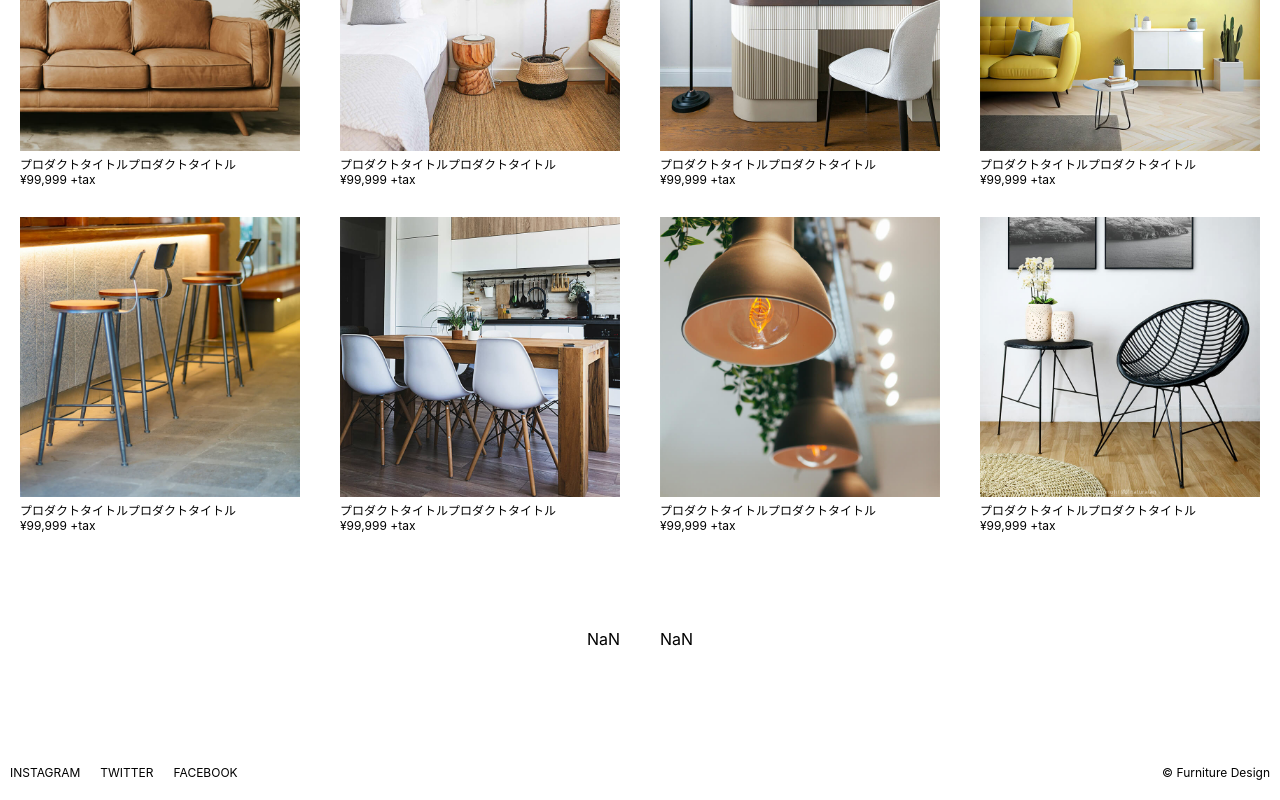
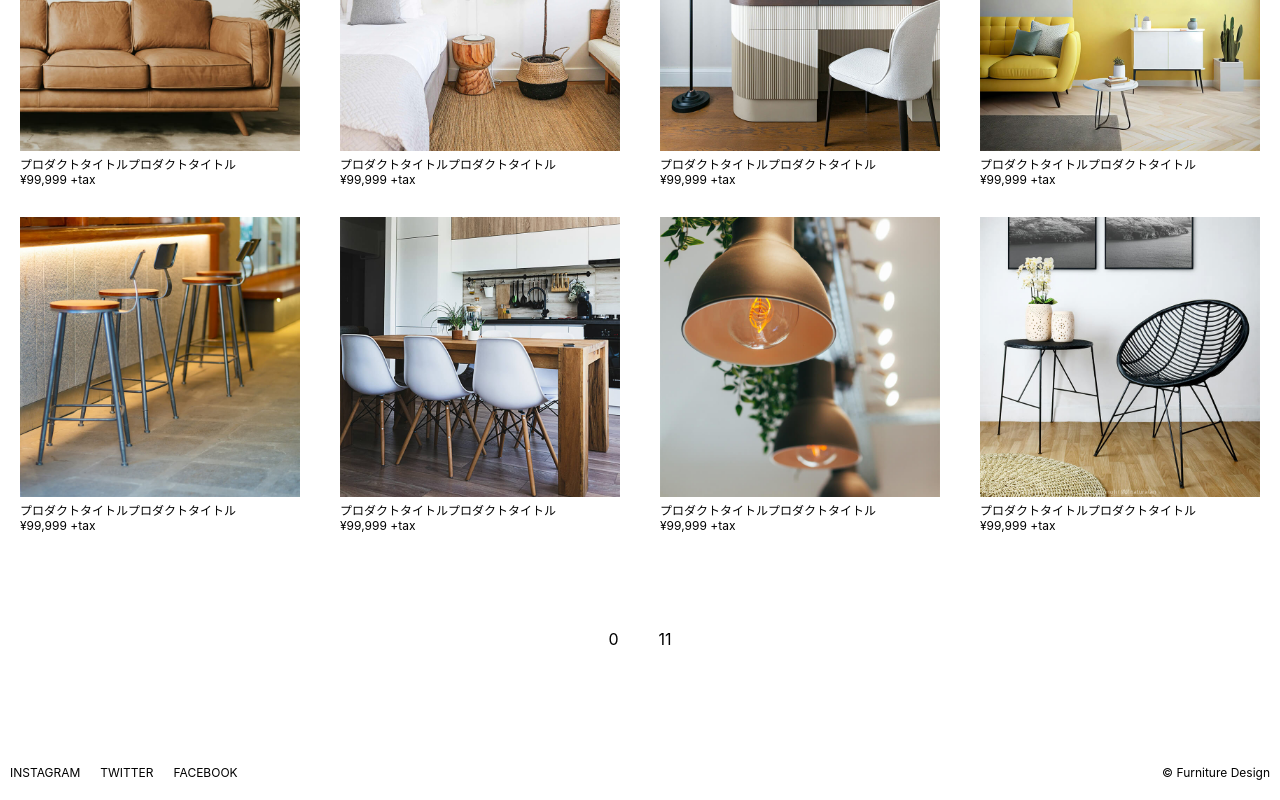
Before and after one commit to gp-kobayashi/mosya4-react, a Next.js app: page /products/1 in a window 1280 px wide. Shown: the part 611-1411 px from the top of the page. Built offline with nearby package versions, Linux system fonts and the light colour scheme.

Commit message:
[Q]数値の計算がうまくいかない

```diff
--- a/components/PageLink.js
+++ b/components/PageLink.js
@@ -5,14 +5,14 @@ export function PageLink(props) {
 
   const ITEMS = props.ITEMS;
   const nowPage =props.PAGE;
-  const lastPage = Math.ceil(ITEMS.length / 12);
+  const lastPage = Math.ceil(ITEMS / 12);
 
   const nextPage = nowPage + 1;
   if (nowPage == lastPage) {
     nextPage - 1;
   };
   const backPage = nowPage - 1;
-  if (nowPage == 1) {
+  if (backPage == 0) {
     backPage + 1;
   };
 
--- a/pages/products/[products].js
+++ b/pages/products/[products].js
@@ -113,7 +113,7 @@ function products() {
   const end = start + perPage
   const displayData = ITEMS.slice(start, end)
 
-
+  const itemsNum = Object.keys(ITEMS).length
 
   return (
     <Layout>
@@ -122,9 +122,9 @@ function products() {
         <p>Products</p>
       </div>
 
-      <MainItems ITEMS={displayData} PAGE={currentPage} />
+      <MainItems ITEMS={displayData} />
 
-      <PageLink ITEMS={ITEMS} />
+      <PageLink ITEMS={itemsNum} PAGE={currentPage} />
 
     </Layout>
   )
```
